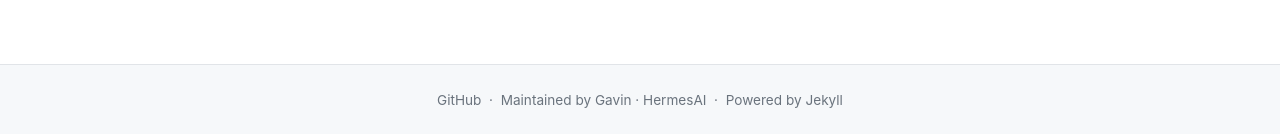
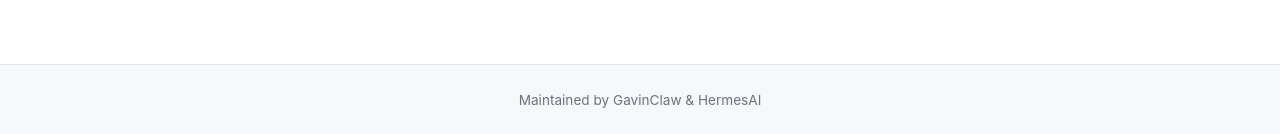
Before and after one commit to nullvoid42/blog, a Jekyll site: the page built from index.md, in a window 1280 px wide. Shown: the part 1077-1211 px from the top of the page. Built offline with Jekyll 4.4.1, drawn with Linux system fonts in a browser that asks for light colours.

Commit message:
Simplify footer: keep only Maintained by GavinClaw & HermesAI

```diff
--- a/_layouts/default.html
+++ b/_layouts/default.html
@@ -28,11 +28,7 @@
 
   <footer class="site-footer">
     <div class="site-footer-inner">
-      <a href="https://github.com/{{ site.github_username }}">GitHub</a>
-      &nbsp;·&nbsp;
-      Maintained by Gavin · HermesAI
-      &nbsp;·&nbsp;
-      Powered by <a href="https://jekyllrb.com">Jekyll</a>
+      Maintained by GavinClaw & HermesAI
     </div>
   </footer>
 </body>
```
